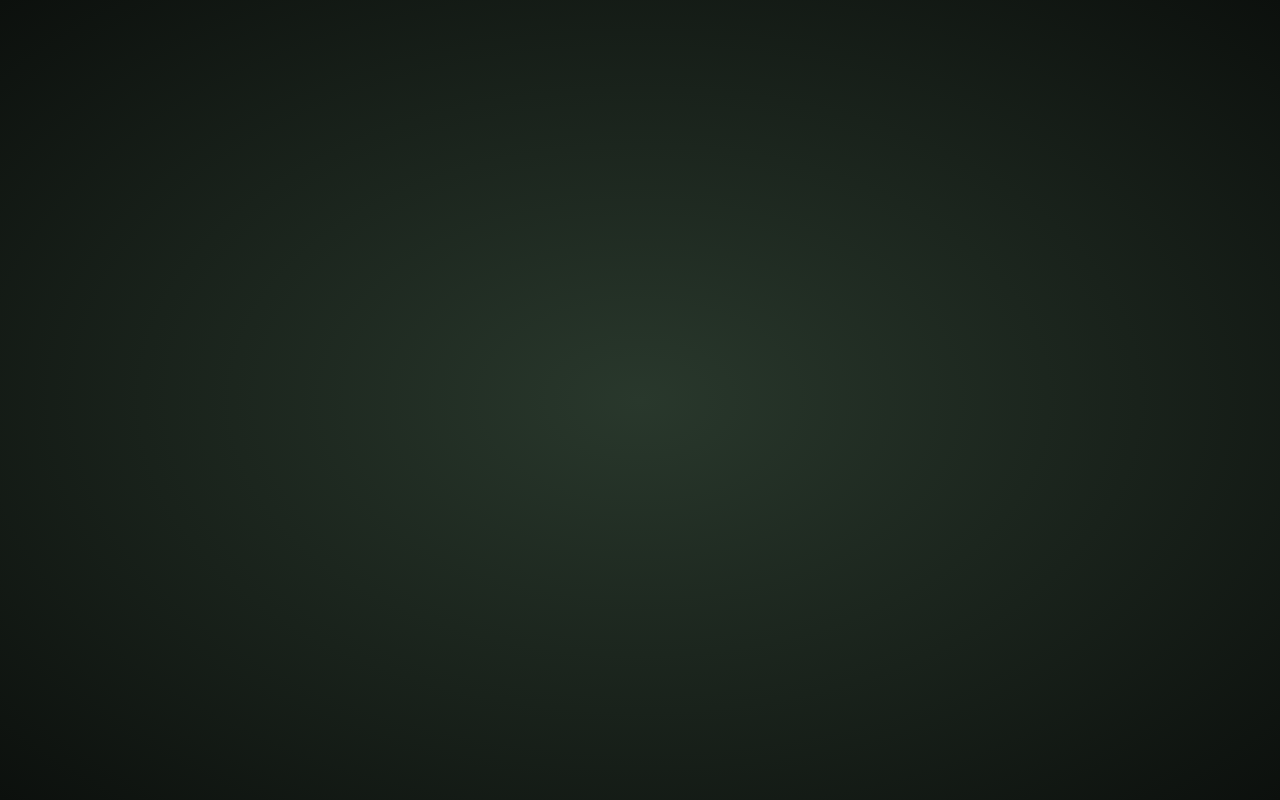
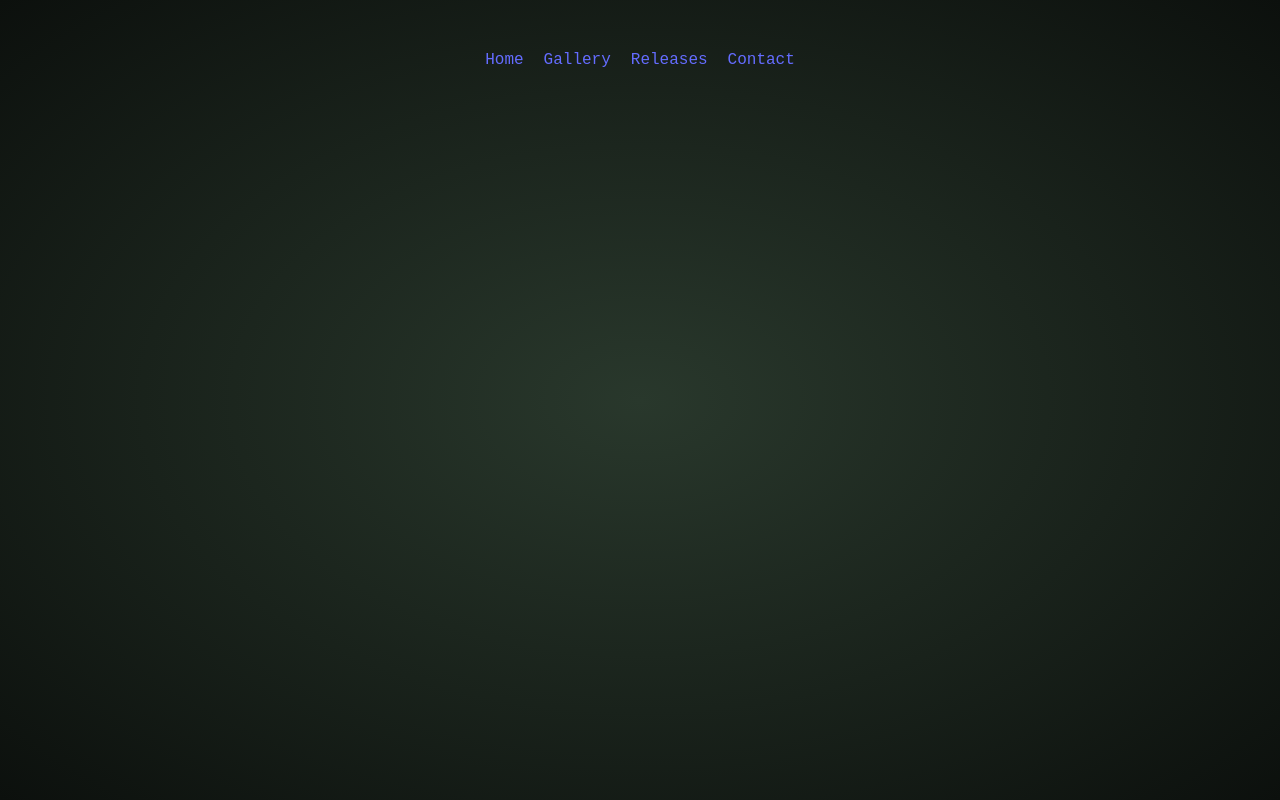
Before and after one commit to AdelBoussa/artist-site, a React (Vite) app: page / in a window 1280 px wide. Before the commit this address had no page. Built offline with nearby package versions, Linux system fonts and the light colour scheme.

Commit message:
Your commit message

```diff
--- a/src/App.jsx
+++ b/src/App.jsx
@@ -1,13 +1,13 @@
 
 import './App.css'
 import React from 'react';
-import Home from './components/Home';
-import Contact from './components/Contact';
-import Gallery from './components/Gallery';
+import Home from './Pages/Home';
+import Contact from './Pages/Contact';
+import Gallery from './Pages/Gallery';
 import Releases from './Pages/Releases';
 import { Routes, Route, BrowserRouter } from 'react-router-dom';
 import Redirector from './components/Redirector';
-
+import Navbar from './components/Navbar';
 
 function App() {
 
@@ -23,9 +23,10 @@ function App() {
             <Route path="/Releases" element={<Releases />} />
             <Route path="/Contact" element={<Contact />} />
           </Routes>
-          <Redirector />
+
         </div>
-
+        <Redirector />
+        <Navbar/>
       </div>
         </BrowserRouter>
     </>
--- a/src/components/Navbar.jsx
+++ b/src/components/Navbar.jsx
@@ -1,25 +1,25 @@
 import React from 'react';
 import '../styles/Navbar.css';
-import { Link } from 'react-router-dom';
+import { NavLink } from 'react-router-dom';
 
 const Navbar = () => {
 return (
-    <div className="navbar">
+<nav className="navbar">
 <ul className="navbar-nav">
 <li className="nav-item">
-        <Link to="/home">Home</Link>
+<NavLink to="/home" activeClassName="active">Home</NavLink>
 </li>
 <li className="nav-item">
-        <Link to="/gallery">Gallery</Link>
+<NavLink to="/gallery" activeClassName="active">Gallery</NavLink>
 </li>
 <li className="nav-item">
-        <Link to="/releases">Releases</Link>
+<NavLink to="/releases" activeClassName="active">Releases</NavLink>
 </li>
 <li className="nav-item">
-        <Link to="/contact">Contact</Link>
+<NavLink to="/contact" activeClassName="active">Contact</NavLink>
 </li>
 </ul>
-    </div>
+</nav>
 );
 };
 
```
Also changed, not shown: src/Pages/Contact.jsx (+6 -6 lines), src/Pages/Gallery.jsx (+6 -6 lines), src/Pages/Home.jsx (+6 -6 lines). Lines whose indentation alone changed are shown as unchanged.
